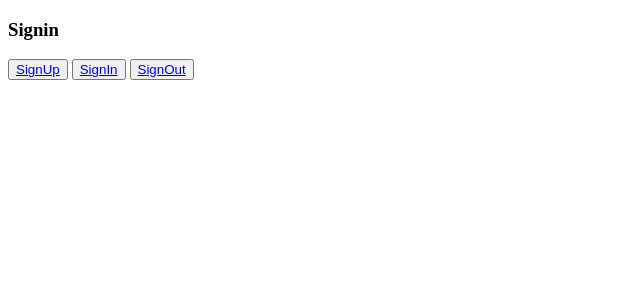
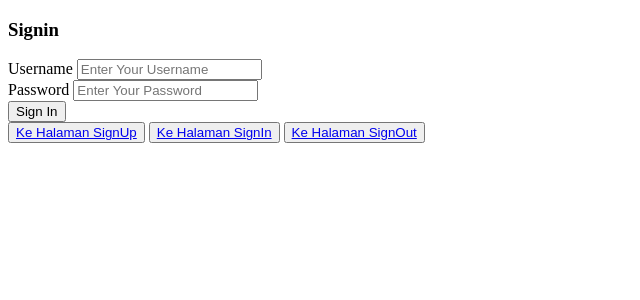
Before and after one commit to Syarif-Ys/GFG-LoginSystem, a Django app: page /signin in a window 1280 px wide. Shown: the top 300 px of the page, without its empty margins (0-640 px from the left). Run offline with Django 3.2, Linux system fonts and the light colour scheme.

Commit message:
17 Oktober 2022 v0.3 Sign In

```diff
--- a/gfg/authentication/views.py
+++ b/gfg/authentication/views.py
@@ -1,3 +1,4 @@
+from django.contrib.auth import authenticate, login, logout
 from django.shortcuts import render, redirect
 from django.http import HttpResponse
 from django.contrib.auth.models import User
@@ -30,9 +31,27 @@ def signup(request):
 
     return render(request, "authentication/signup.html")
 
+
 def signin(request):
+    if request.method == 'POST':
+        username = request.POST['username']
+        pass1 = request.POST['pass1']
+
+        user = authenticate(username=username, password=pass1)
+
+        if user is not None:
+            login(request, user)
+            fname = user.first_name
+            return render(request, "authentication/index.html", {'fname': fname})
+
+        else:
+            messages.error(request, "Bad Credentials!")
+            return redirect('home')
+
     return render(request, "authentication/signin.html")
 
 
 def signout(request):
-    pass
+    logout(request)
+    messages.success(request, "Logged Out Successfully!")
+    return redirect('home')
--- a/gfg/templates/authentication/signin.html
+++ b/gfg/templates/authentication/signin.html
@@ -7,9 +7,20 @@
 <body>
       <h3>Signin</h3>
 
-      <button type="submit"><a href="/signup">SignUp</a></button>
-      <button type="submit"><a href="/signin">SignIn</a></button>
-      <button type="submit"><a href="/signout">SignOut</a></button>
+      <form action="/signin" method="post">
+          {% csrf_token %}
+          <label for="">Username</label>
+          <input type="text" id="username" name="username" placeholder="Enter Your Username" required>
+          <br>
+          <label for="">Password</label>
+          <input type="password" id="pass1" name="pass1" placeholder="Enter Your Password" required>
+          <br>
+            <button type="submit">Sign In</button>
+      </form>
+
+      <button type="submit"><a href="/signup">Ke Halaman SignUp</a></button>
+      <button type="submit"><a href="/signin">Ke Halaman SignIn</a></button>
+      <button type="submit"><a href="/signout">Ke Halaman SignOut</a></button>
 
 </body>
 </html>
```
Also changed, not shown: gfg/templates/authentication/index.html (+15 -2 lines).
